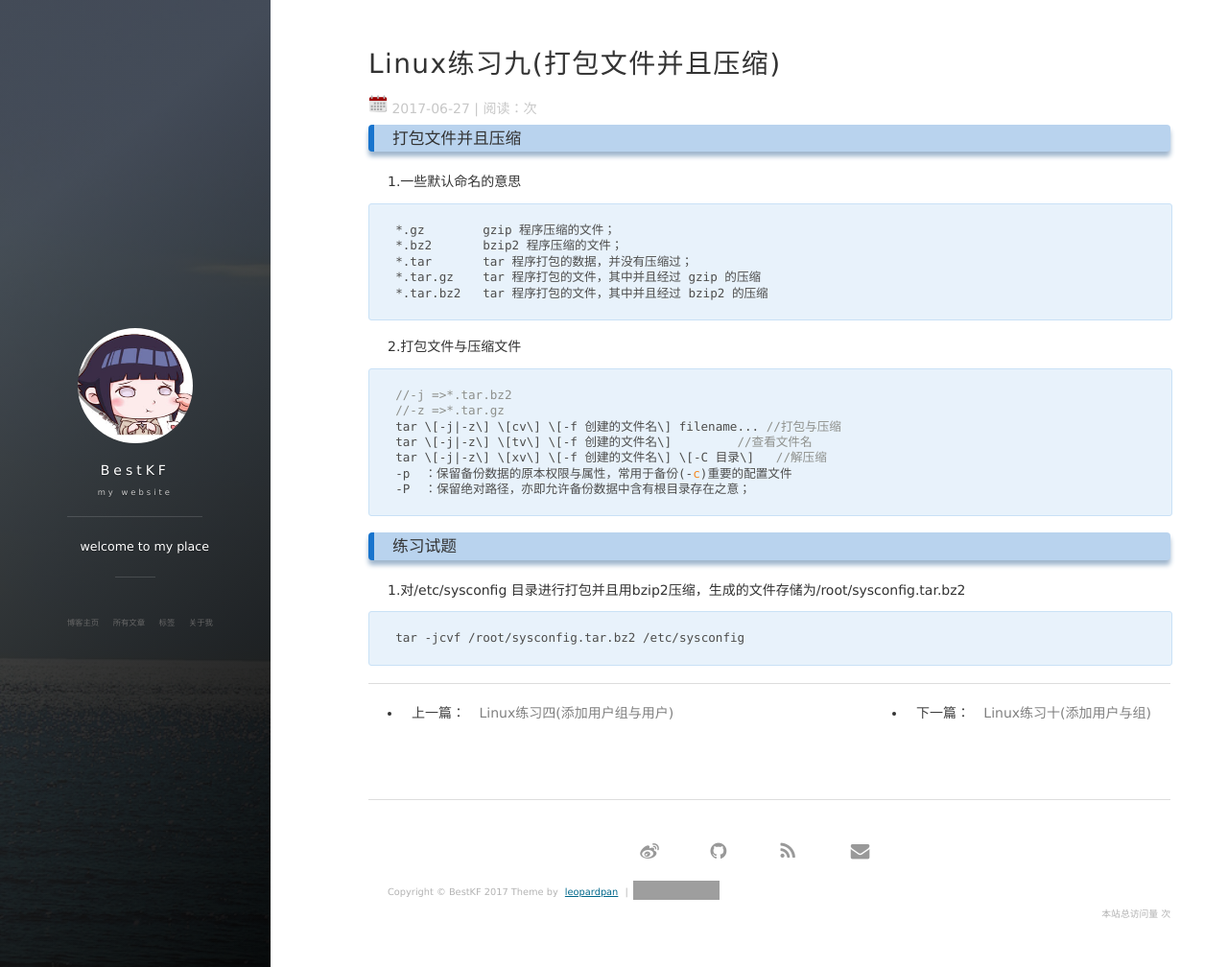
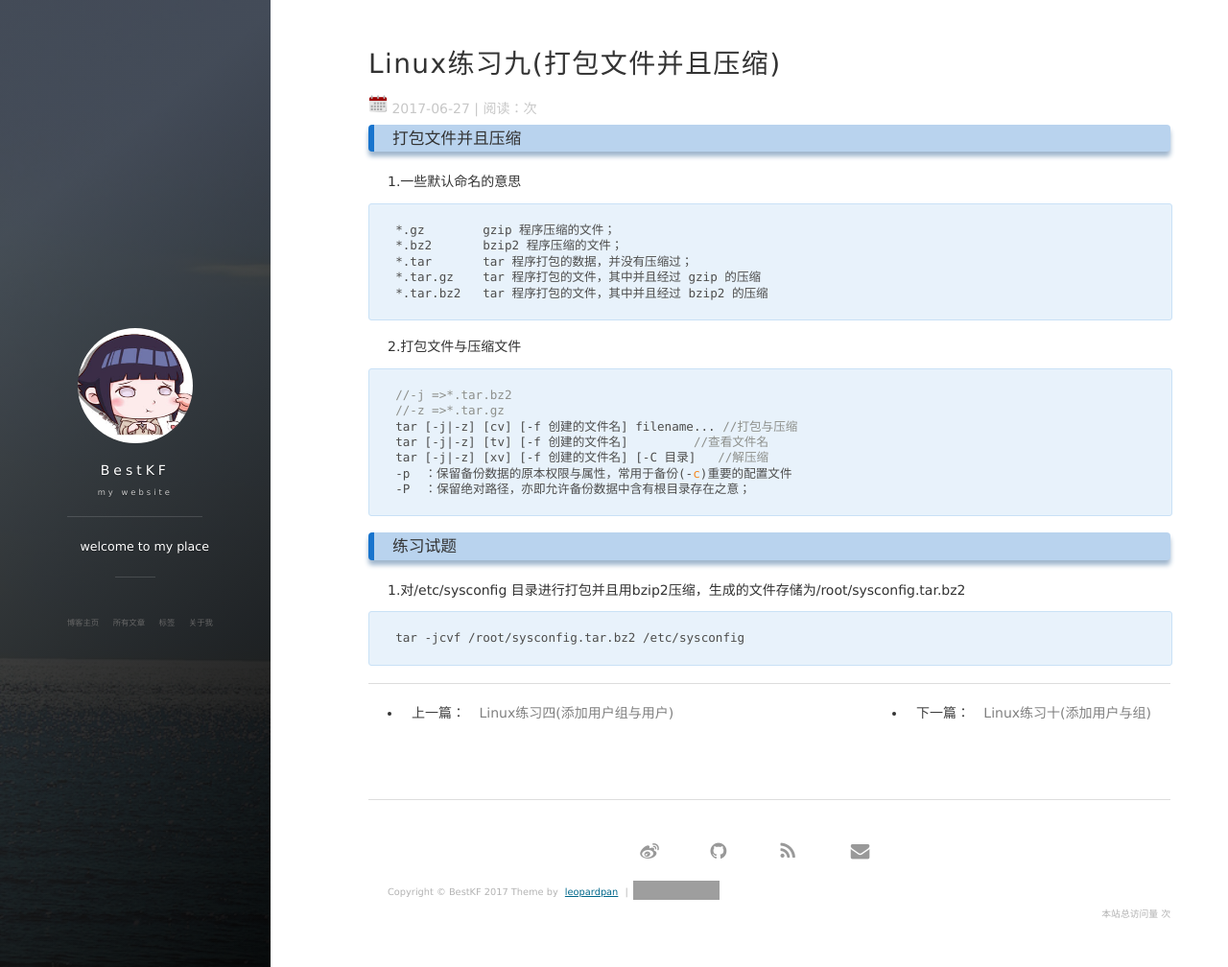
Before and after one commit to qinfengzhu/qinfengzhu.github.io, a Jekyll site: the page built from _posts/2017-06-27-Linux练习九(打包文件并且压缩).md, in a window 1280 px wide and 1008 px high. Shown: the whole window at 96% size. Built offline with Jekyll 4.4.1, drawn with Linux system fonts in a browser that asks for light colours; nearby versions of some CDN libraries; comment, search, counter and statistics services are not loaded; grey boxes are pictures that could not be loaded.

Commit message:
modify 9 article

````diff
--- a/_posts/2017-06-27-Linux练习九(打包文件并且压缩).md
+++ b/_posts/2017-06-27-Linux练习九(打包文件并且压缩).md
@@ -22,9 +22,9 @@ tag: Linux练习
 ```shell
 //-j =>*.tar.bz2
 //-z =>*.tar.gz
-tar \[-j|-z\] \[cv\] \[-f 创建的文件名\] filename... //打包与压缩
-tar \[-j|-z\] \[tv\] \[-f 创建的文件名\]         //查看文件名
-tar \[-j|-z\] \[xv\] \[-f 创建的文件名\] \[-C 目录\]   //解压缩
+tar [-j|-z] [cv] [-f 创建的文件名] filename... //打包与压缩
+tar [-j|-z] [tv] [-f 创建的文件名]         //查看文件名
+tar [-j|-z] [xv] [-f 创建的文件名] [-C 目录]   //解压缩
 -p  ：保留备份数据的原本权限与属性，常用于备份(-c)重要的配置文件
 -P  ：保留绝对路径，亦即允许备份数据中含有根目录存在之意；
 ```
````
